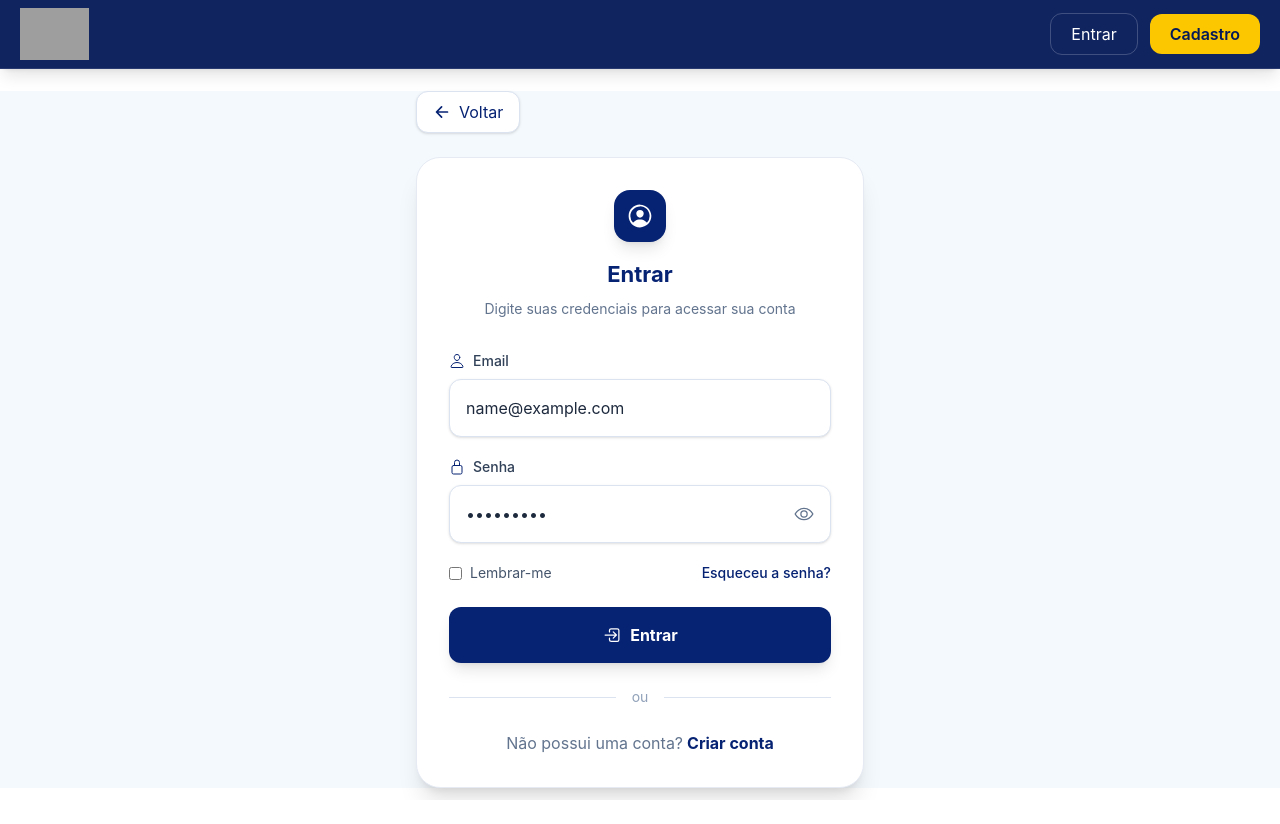
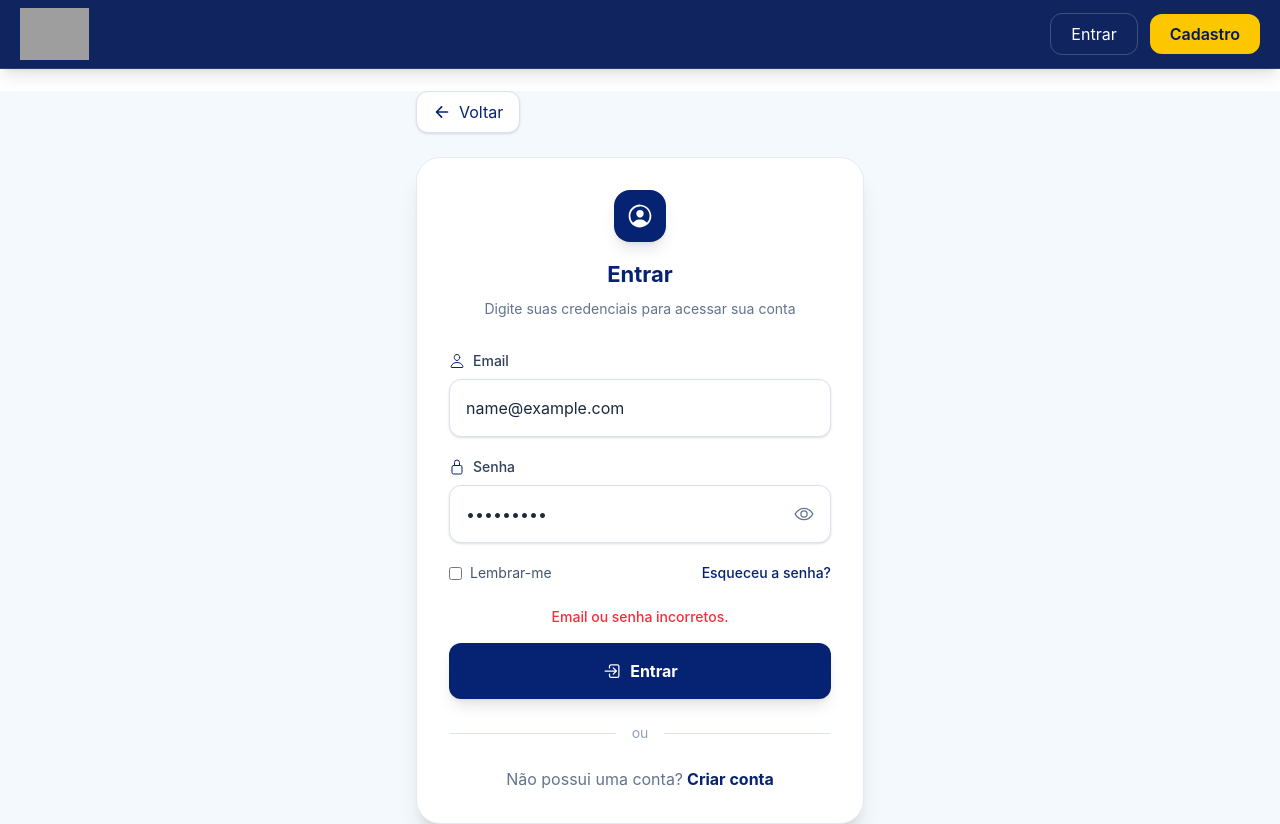
Before and after one commit to Carolthe/sortedodia, a React (Vite) app in the folder frontend/: page /login in a window 1280 px wide. Both pictures are taken after typing "name@example.com", "Sample123" into the empty fields and a click on the button "Entrar". Before the commit the page ends 800 px from the top, so only its background shows below. Built offline with nearby package versions, Linux system fonts and the light colour scheme; no server answers; grey boxes are pictures that could not be loaded.

Commit message:
Alteração dados que serao exibidos no painel adm

```diff
--- a/frontend/src/paginas/Login.jsx
+++ b/frontend/src/paginas/Login.jsx
@@ -11,8 +11,7 @@ import {
 import Header from "../components/Header";
 import { loginUsuario } from "../api/usuariosServices";
 import { useState } from "react";
-import { Link} from "react-router-dom";
-// import { GoogleLogin } from "@react-oauth/google";
+import { Link } from "react-router-dom";
 
 export default function Login() {
 
@@ -24,46 +23,50 @@ export default function Login() {
   const [mostrarSenha, setMostrarSenha] = useState(false);
   const [carregando, setCarregando] = useState(false);
 
+  // Mensagem de erro
+  const [erroLogin, setErroLogin] = useState("");
+
   function handleChange(e) {
     setForm({
       ...form,
       [e.target.name]: e.target.value,
     });
+
+    // Remove a mensagem quando o usuário começar a corrigir
+    if (erroLogin) {
+      setErroLogin("");
     }
-
+  }
 
   async function handleSubmit(e) {
     e.preventDefault();
 
+    setErroLogin("");
     setCarregando(true);
 
     try {
 
       const resposta = await loginUsuario(form);
 
-
       localStorage.setItem(
         "token",
         resposta.token
       );
-
 
       localStorage.setItem(
         "usuario",
         JSON.stringify(resposta.usuario)
       );
 
-
-      alert("Login realizado com sucesso!");
-
       window.location.href = "/";
-
 
     } catch (erro) {
 
-      alert(
+      console.error("Erro ao fazer login:", erro);
+
+      setErroLogin(
         erro.response?.data?.erro ||
-        "Email ou senha inválidos"
+        "Email ou senha incorretos."
       );
 
     } finally {
@@ -73,18 +76,14 @@ export default function Login() {
     }
   }
 
-
   return (
     <div>
 
       <Header />
 
-
       <div className="mt-[22px] bg-[#F4F9FD] px-5 flex items-center justify-center">
 
-
         <div className="w-full max-w-md">
-
 
           {/* VOLTAR */}
           <Link to="/">
@@ -99,18 +98,12 @@ export default function Login() {
                 transition hover:bg-slate-50
               "
             >
-
               <IoArrowBack size={18} />
-
               Voltar
-
             </button>
           </Link>
 
-
-
           {/* CARD */}
-
           <div
             className="
               rounded-3xl
@@ -121,12 +114,8 @@ export default function Login() {
             "
           >
 
-
-
             {/* TOPO */}
-
             <div className="mb-8 text-center">
-
 
               <div
                 className="
@@ -138,15 +127,11 @@ export default function Login() {
                   shadow-lg
                 "
               >
-
                 <IoPersonCircleOutline
                   size={28}
                   color="white"
                 />
-
               </div>
-
-
 
               <h1
                 className="
@@ -159,28 +144,16 @@ export default function Login() {
                 Entrar
               </h1>
 
-
-
               <p className="text-sm text-slate-500">
-
                 Digite suas credenciais para acessar sua conta
-
               </p>
-
 
             </div>
 
-
-
-
-
             <form onSubmit={handleSubmit}>
 
-
               {/* EMAIL */}
-
               <div className="mb-5">
-
 
                 <div className="mb-2 flex items-center gap-2">
 
@@ -189,34 +162,20 @@ export default function Login() {
                     className="text-[#062272]"
                   />
 
-
                   <label className="text-sm font-medium text-slate-700">
-
                     Email
-
                   </label>
 
                 </div>
 
-
-
-
                 <input
-
                   type="email"
-
                   name="email"
-
                   value={form.email}
-
                   onChange={handleChange}
-
                   autoComplete="email"
-
                   placeholder="Seu email"
-
                   required
-
                   className="
                     w-full rounded-xl
                     border border-[#dbe3f0]
@@ -230,42 +189,25 @@ export default function Login() {
                     focus:ring-2
                     focus:ring-[#062272]/20
                   "
-
                 />
-
 
               </div>
 
-
-
-
-
               {/* SENHA */}
-
               <div className="mb-5">
 
-
                 <div className="mb-2 flex items-center gap-2">
-
 
                   <IoLockClosedOutline
                     size={16}
                     className="text-[#062272]"
                   />
 
-
                   <label className="text-sm font-medium text-slate-700">
-
                     Senha
-
                   </label>
 
-
                 </div>
-
-
-
-
 
                 <div
                   className="
@@ -280,28 +222,18 @@ export default function Login() {
                   "
                 >
 
-
-
                   <input
-
                     type={
                       mostrarSenha
                         ? "text"
                         : "password"
                     }
-
                     name="senha"
-
                     value={form.senha}
-
                     onChange={handleChange}
-
                     autoComplete="current-password"
-
                     placeholder="Digite sua senha"
-
                     required
-
                     className="
                       flex-1
                       bg-transparent
@@ -309,53 +241,35 @@ export default function Login() {
                       text-slate-800
                       outline-none
                     "
-
                   />
 
-
-
-
                   <button
-
                     type="button"
-
                     onClick={() =>
                       setMostrarSenha(!mostrarSenha)
                     }
-
                     className="px-4"
-
                   >
 
-                    {
-                      mostrarSenha
-                        ?
+                    {mostrarSenha ? (
                       <IoEyeOffOutline
                         size={20}
                         className="text-slate-500"
                       />
-                        :
+                    ) : (
                       <IoEyeOutline
                         size={20}
                         className="text-slate-500"
                       />
-                    }
-
+                    )}
 
                   </button>
 
+                </div>
 
               </div>
 
-
-              </div>
-
-
-
-
-
               {/* OPÇÕES */}
-
               <div
                 className="
                   mb-6
@@ -364,7 +278,6 @@ export default function Login() {
                   justify-between
                 "
               >
-
 
                 <label
                   className="
@@ -376,55 +289,47 @@ export default function Login() {
                 >
 
                   <input
-
                     type="checkbox"
-
                     className="accent-[#062272]"
-
                   />
-
 
                   Lembrar-me
 
-
                 </label>
 
-
-
-
-
                 <Link
-
                   to="/recuperarsenha"
-
                   className="
                     text-sm
                     font-medium
                     text-[#062272]
                     hover:underline
                   "
-
                 >
-
                   Esqueceu a senha?
-
                 </Link>
-
 
               </div>
 
-
-
-
+              {/* MENSAGEM DE ERRO */}
+              {erroLogin && (
+                <p
+                  className="
+                    mb-4
+                    text-center
+                    text-sm
+                    font-medium
+                    text-red-500
+                  "
+                >
+                  {erroLogin}
+                </p>
+              )}
 
               {/* BOTÃO */}
-
               <button
-
                 type="submit"
-
                 disabled={carregando}
-
                 className="
                   flex w-full
                   items-center
@@ -440,107 +345,58 @@ export default function Login() {
                   hover:bg-[#0a318f]
                   disabled:opacity-50
                 "
-
               >
-
 
                 <IoLogInOutline size={20} />
 
-
-                {
-                  carregando
+                {carregando
                   ? "Entrando..."
                   : "Entrar"
                 }
 
-
               </button>
-
-
 
             </form>
 
-
-
-
-
             {/* DIVISOR */}
-
             <div className="my-6 flex items-center">
-
 
               <div className="h-px flex-1 bg-[#dbe3f0]" />
 
-
               <span className="px-4 text-sm text-slate-400">
-
                 ou
-
               </span>
-
 
               <div className="h-px flex-1 bg-[#dbe3f0]" />
 
-
             </div>
 
-            {/* GOOGLE */}
-            {/* <GoogleLogin
-              onSuccess={credentialResponse => {
-                console.log(credentialResponse);
-              }}
-              onError={() => console.log("Erro")}
-            /> */}
-
-
-
-
-
-
             {/* CADASTRO */}
-
             <div className="text-center">
 
-
               <span className="text-slate-500">
-
                 Não possui uma conta?
-
               </span>
 
-
-
               <Link
-
                 to="/criarconta"
-
                 className="
                   ml-1
                   font-bold
                   text-[#062272]
                   hover:underline
                 "
-
               >
-
                 Criar conta
-
               </Link>
-
 
             </div>
 
-
-
+          </div>
 
         </div>
 
-
       </div>
-
-
-      </div>
-
 
     </div>
   );
```
Lines whose indentation alone changed are shown as unchanged.
